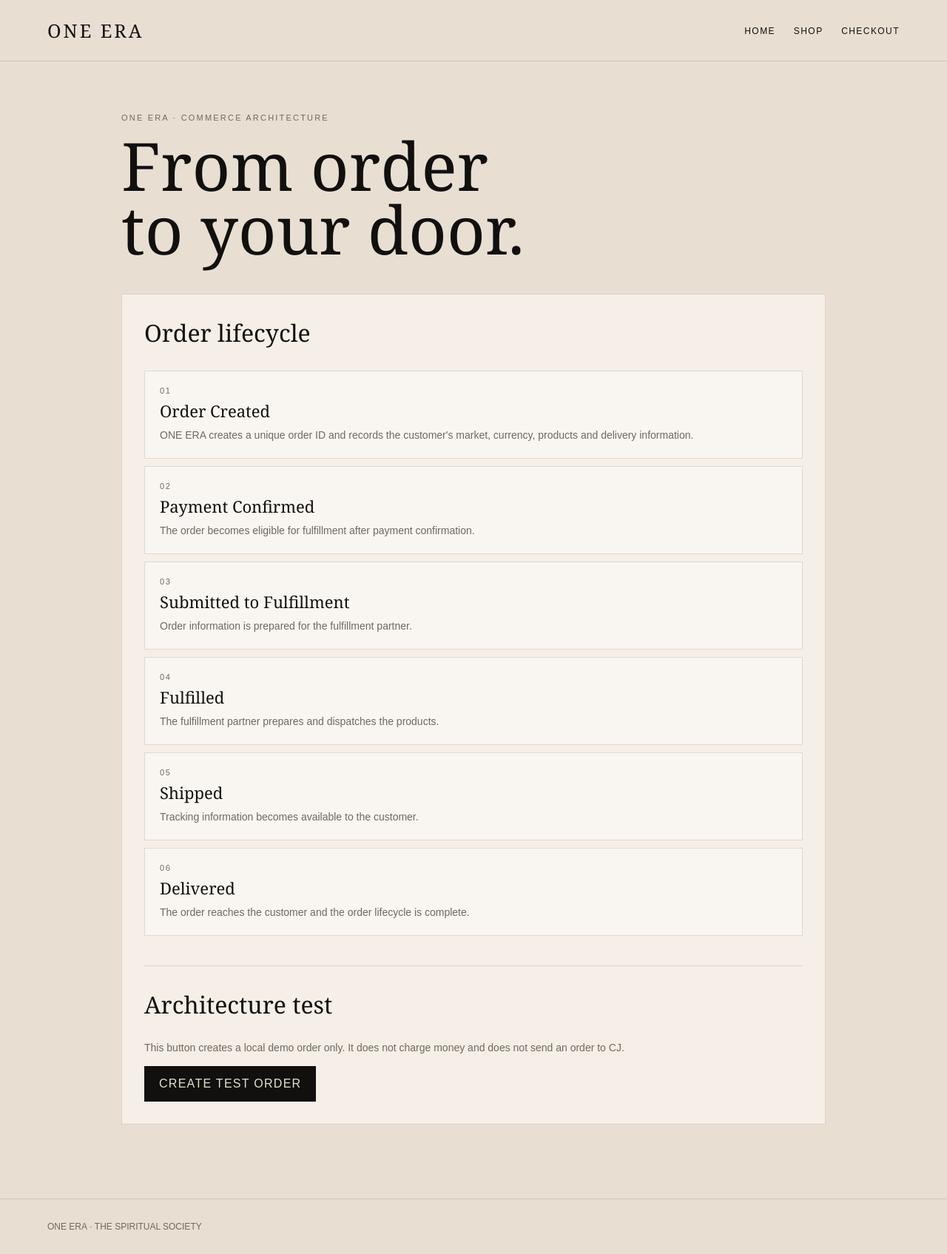
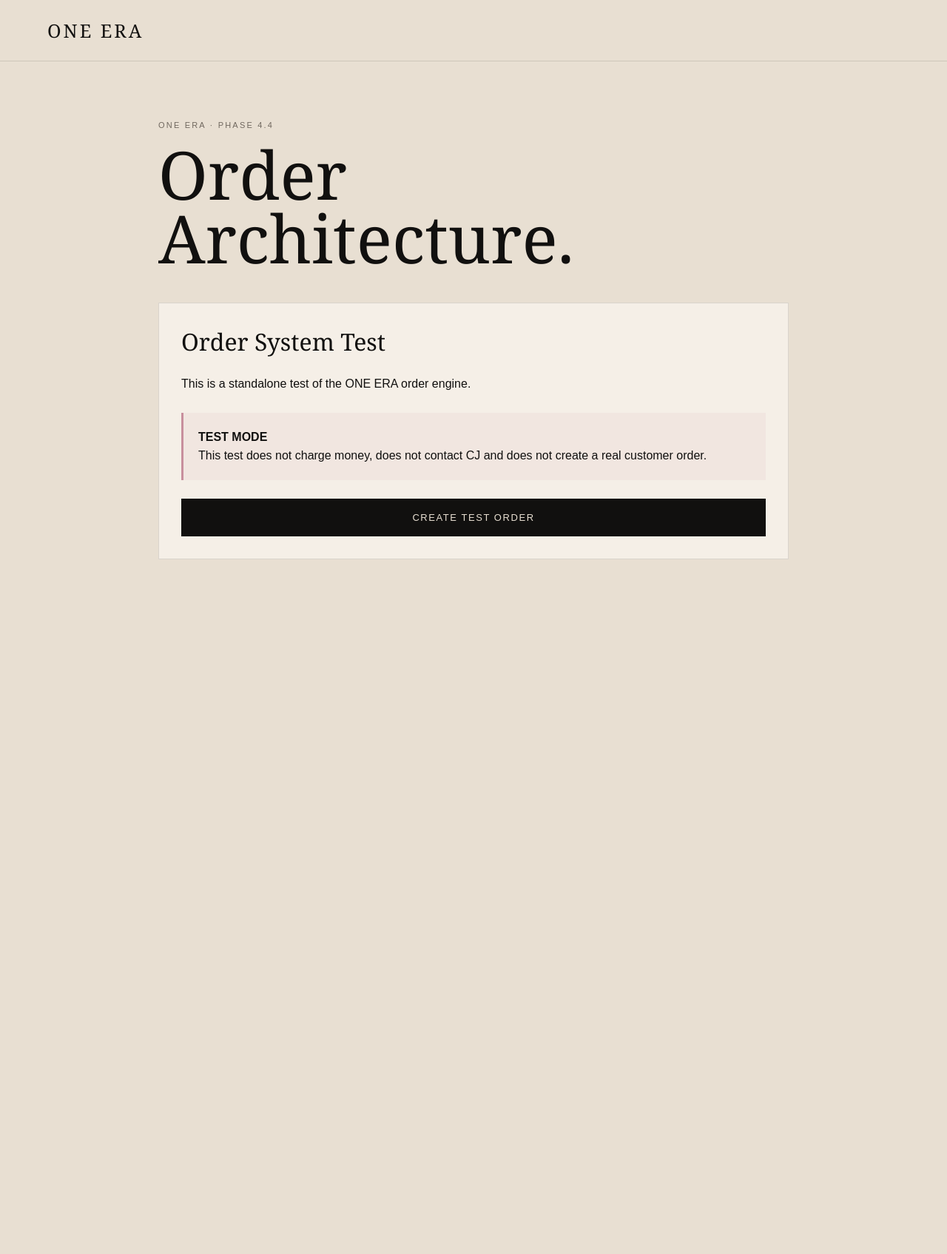
Before and after one commit to oneera1991-cyber/one-era, a plain HTML site: page fulfillment.html in a window 1280 px wide. Shown: the whole page at 74% size. After the commit the page ends 856 px from the top, so only its background shows below. Drawn offline with Linux system fonts and the light colour scheme.

Commit message:
Update fulfillment.html

```diff
--- a/fulfillment.html
+++ b/fulfillment.html
@@ -10,159 +10,188 @@
   content="width=device-width, initial-scale=1.0"
 >
 
-<title>ONE ERA — Order & Fulfillment</title>
+<title>ONE ERA — Order Test</title>
 
 <style>
 
 :root {
-  --obsidian:#11100F;
-  --bone:#E8DFD2;
-  --paper:#F5EFE7;
-  --line:rgba(17,16,15,.12);
-  --muted:#70685f;
-  --rose:#C88F9D;
+  --obsidian: #11100F;
+  --bone: #E8DFD2;
+  --paper: #F5EFE7;
+  --line: rgba(17,16,15,.12);
+  --muted: #70685F;
+  --rose: #C88F9D;
 }
 
 * {
-  box-sizing:border-box;
+  box-sizing: border-box;
 }
 
 body {
-  margin:0;
-  background:var(--bone);
-  color:var(--obsidian);
-  font-family:Arial,Helvetica,sans-serif;
+
+  margin: 0;
+
+  background: var(--bone);
+
+  color: var(--obsidian);
+
+  font-family:
+    Arial,
+    Helvetica,
+    sans-serif;
+
 }
 
 header {
-  padding:24px 5vw;
-  border-bottom:1px solid var(--line);
-  display:flex;
-  justify-content:space-between;
-  align-items:center;
+
+  padding: 24px 5vw;
+
+  border-bottom:
+    1px solid var(--line);
+
 }
 
 .logo {
-  font-family:Georgia,serif;
-  font-size:25px;
-  letter-spacing:.12em;
-}
 
-nav a {
-  color:inherit;
-  text-decoration:none;
-  margin-left:20px;
-  font-size:12px;
-  letter-spacing:.12em;
-  text-transform:uppercase;
+  font-family: Georgia, serif;
+
+  font-size: 25px;
+
+  letter-spacing: .12em;
+
 }
 
 main {
-  max-width:1000px;
-  margin:auto;
-  padding:70px 24px 100px;
+
+  max-width: 900px;
+
+  margin: auto;
+
+  padding:
+    80px 24px 100px;
+
 }
 
 .eyebrow {
-  font-size:11px;
-  letter-spacing:.2em;
-  color:var(--muted);
-  text-transform:uppercase;
+
+  font-size: 11px;
+
+  letter-spacing: .2em;
+
+  color: var(--muted);
+
+  text-transform: uppercase;
+
 }
 
 h1 {
-  font-family:Georgia,serif;
-  font-size:clamp(50px,8vw,90px);
-  font-weight:400;
-  line-height:.95;
-  margin:16px 0 45px;
+
+  font-family: Georgia, serif;
+
+  font-size:
+    clamp(50px, 9vw, 90px);
+
+  font-weight: 400;
+
+  line-height: .95;
+
+  margin:
+    18px 0 45px;
+
 }
 
 .card {
-  background:var(--paper);
-  border:1px solid var(--line);
-  padding:30px;
+
+  background: var(--paper);
+
+  border:
+    1px solid var(--line);
+
+  padding: 30px;
+
 }
 
 h2 {
-  font-family:Georgia,serif;
-  font-size:32px;
-  font-weight:400;
-  margin-top:0;
-}
 
-.flow {
-  display:grid;
-  gap:10px;
-  margin-top:30px;
-}
+  font-family: Georgia, serif;
 
-.step {
-  border:1px solid var(--line);
-  background:rgba(255,255,255,.35);
-  padding:20px;
-}
+  font-size: 32px;
 
-.number {
-  font-size:11px;
-  color:var(--muted);
-  letter-spacing:.15em;
-}
+  font-weight: 400;
 
-.title {
-  font-family:Georgia,serif;
-  font-size:22px;
-  margin-top:6px;
-}
+  margin-top: 0;
 
-.description {
-  margin-top:8px;
-  color:var(--muted);
-  line-height:1.5;
-  font-size:14px;
-}
-
-.demo {
-  margin-top:40px;
-  padding-top:30px;
-  border-top:1px solid var(--line);
 }
 
 button {
-  padding:15px 20px;
-  border:0;
-  background:var(--obsidian);
-  color:var(--bone);
-  font:inherit;
-  cursor:pointer;
-  letter-spacing:.08em;
-  text-transform:uppercase;
+
+  width: 100%;
+
+  padding: 18px;
+
+  margin-top: 25px;
+
+  border: none;
+
+  background: var(--obsidian);
+
+  color: var(--bone);
+
+  font-size: 13px;
+
+  letter-spacing: .12em;
+
+  text-transform: uppercase;
+
+  cursor: pointer;
+
+}
+
+button:active {
+
+  transform: scale(.99);
+
 }
 
 #result {
-  margin-top:20px;
-  padding:18px;
-  background:white;
-  border:1px solid var(--line);
-  display:none;
-  line-height:1.6;
+
+  display: none;
+
+  margin-top: 25px;
+
+  padding: 20px;
+
+  background: white;
+
+  border:
+    1px solid var(--line);
+
+  line-height: 1.8;
+
 }
 
-@media(max-width:700px) {
-  header {
-    align-items:flex-start;
-  }
+.success {
 
-  nav {
-    display:none;
-  }
+  color: #315B45;
+
+  font-weight: bold;
+
 }
 
-footer {
-  padding:30px 5vw;
-  border-top:1px solid var(--line);
-  color:var(--muted);
-  font-size:12px;
+.test {
+
+  margin-top: 30px;
+
+  padding: 20px;
+
+  background:
+    rgba(200,143,157,.10);
+
+  border-left:
+    3px solid var(--rose);
+
+  line-height: 1.6;
+
 }
 
 </style>
@@ -172,208 +201,233 @@ footer {
 
 <body>
 
+
 <header>
 
 <div class="logo">
 ONE ERA
 </div>
 
-<nav>
-
-<a href="index.html">
-Home
-</a>
-
-<a href="shop.html">
-Shop
-</a>
-
-<a href="checkout.html">
-Checkout
-</a>
-
-</nav>
-
 </header>
 
 
 <main>
 
+
 <div class="eyebrow">
-ONE ERA · COMMERCE ARCHITECTURE
+ONE ERA · PHASE 4.4
 </div>
 
+
 <h1>
-From order<br>
-to your door.
+Order<br>
+Architecture.
 </h1>
 
 
 <section class="card">
 
+
 <h2>
-Order lifecycle
+Order System Test
 </h2>
 
 
-<div class="flow">
+<p>
+
+This is a standalone test of the
+ONE ERA order engine.
+
+</p>
 
 
-<div class="step">
+<div class="test">
 
-<div class="number">
-01
-</div>
+<strong>
+TEST MODE
+</strong>
 
-<div class="title">
-Order Created
-</div>
+<br>
 
-<div class="description">
-ONE ERA creates a unique order ID and records the customer's market, currency, products and delivery information.
-</div>
+This test does not charge money,
+does not contact CJ and does not
+create a real customer order.
 
 </div>
 
 
-<div class="step">
+<button
+  id="createOrder"
+  type="button"
+>
 
-<div class="number">
-02
-</div>
+CREATE TEST ORDER
 
-<div class="title">
-Payment Confirmed
-</div>
+</button>
 
-<div class="description">
-The order becomes eligible for fulfillment after payment confirmation.
-</div>
+
+<div
+  id="result"
+>
 
 </div>
 
 
-<div class="step">
+</section>
 
-<div class="number">
-03
-</div>
-
-<div class="title">
-Submitted to Fulfillment
-</div>
-
-<div class="description">
-Order information is prepared for the fulfillment partner.
-</div>
-
-</div>
-
-
-<div class="step">
-
-<div class="number">
-04
-</div>
-
-<div class="title">
-Fulfilled
-</div>
-
-<div class="description">
-The fulfillment partner prepares and dispatches the products.
-</div>
-
-</div>
-
-
-<div class="step">
-
-<div class="number">
-05
-</div>
-
-<div class="title">
-Shipped
-</div>
-
-<div class="description">
-Tracking information becomes available to the customer.
-</div>
-
-</div>
-
-
-<div class="step">
-
-<div class="number">
-06
-</div>
-
-<div class="title">
-Delivered
-</div>
-
-<div class="description">
-The order reaches the customer and the order lifecycle is complete.
-</div>
-
-</div>
-
-</div>
-
-
-<div class="demo">
-
-<h2>
-Architecture test
-</h2>
-
-<p class="description">
-This button creates a local demo order only. It does not charge money and does not send an order to CJ.
-</p>
-
-<button
-  type="button"
-  id="createOrder"
->
-Create test order
-</button>
-
-<div id="result"></div>
-
-</div>
-
-</section>
 
 </main>
 
 
-<footer>
-ONE ERA · THE SPIRITUAL SOCIETY
-</footer>
+<script>
 
-<script src="orders.js"></script>
+/* =====================================================
+   ONE ERA
+   PHASE 4.4
+   STANDALONE ORDER TEST
+   ===================================================== */
 
 
-<script>
+(function () {
 
-document
-  .getElementById("createOrder")
-  .addEventListener(
+
+  console.log(
+    "ONE ERA TEST: JavaScript loaded"
+  );
+
+
+  /* -----------------------------------------
+     Elements
+     ----------------------------------------- */
+
+  const button =
+    document.getElementById(
+      "createOrder"
+    );
+
+
+  const result =
+    document.getElementById(
+      "result"
+    );
+
+
+  /* -----------------------------------------
+     Safety check
+     ----------------------------------------- */
+
+  if (!button) {
+
+    console.error(
+      "ONE ERA TEST: Button not found"
+    );
+
+    return;
+
+  }
+
+
+  /* -----------------------------------------
+     Create Order ID
+     ----------------------------------------- */
+
+  function createOrderId() {
+
+    const date =
+      new Date()
+        .toISOString()
+        .slice(0, 10)
+        .replace(/-/g, "");
+
+
+    const random =
+      Math.random()
+        .toString(36)
+        .substring(2, 8)
+        .toUpperCase();
+
+
+    return (
+      "OE-" +
+      date +
+      "-" +
+      random
+    );
+
+  }
+
+
+  /* -----------------------------------------
+     Button
+     ----------------------------------------- */
+
+  button.addEventListener(
+
     "click",
+
     function () {
 
-      const order =
-        window.ONEERA_ORDERS
-          .createTestOrder();
+
+      console.log(
+        "ONE ERA TEST: Button clicked"
+      );
 
 
-      const result =
-        document.getElementById(
-          "result"
+      const orderId =
+        createOrderId();
+
+
+      const order = {
+
+        order_id:
+          orderId,
+
+        market:
+          "TH",
+
+        currency:
+          "THB",
+
+        payment_status:
+          "paid",
+
+        fulfillment_status:
+          "pending"
+
+      };
+
+
+      /* ---------------------------------------
+         Save test order
+         --------------------------------------- */
+
+      try {
+
+        localStorage.setItem(
+
+          "oneera_test_order",
+
+          JSON.stringify(
+            order
+          )
+
         );
 
+      }
+
+      catch (error) {
+
+        console.error(
+          "Local storage error:",
+          error
+        );
+
+      }
+
+
+      /* ---------------------------------------
+         Show result
+         --------------------------------------- */
 
       result.style.display =
         "block";
@@ -381,43 +435,53 @@ document
 
       result.innerHTML =
 
-        "<strong>Test order created</strong>" +
+        '<div class="success">' +
 
-        "<br><br>" +
+        '✓ TEST ORDER CREATED' +
 
-        "Order ID: " +
+        '</div>' +
+
+        '<br>' +
+
+        '<strong>Order ID:</strong> ' +
 
         order.order_id +
 
-        "<br>" +
+        '<br>' +
 
-        "Market: " +
+        '<strong>Market:</strong> ' +
 
         order.market +
 
-        "<br>" +
+        '<br>' +
 
-        "Currency: " +
+        '<strong>Currency:</strong> ' +
 
         order.currency +
 
-        "<br>" +
+        '<br>' +
 
-        "Payment: " +
+        '<strong>Payment:</strong> ' +
 
         order.payment_status +
 
-        "<br>" +
+        '<br>' +
 
-        "Fulfillment: " +
+        '<strong>Fulfillment:</strong> ' +
 
         order.fulfillment_status;
+
 
     }
 
   );
 
+
+})();
+
 </script>
 
+
 </body>
+
 </html>
```
